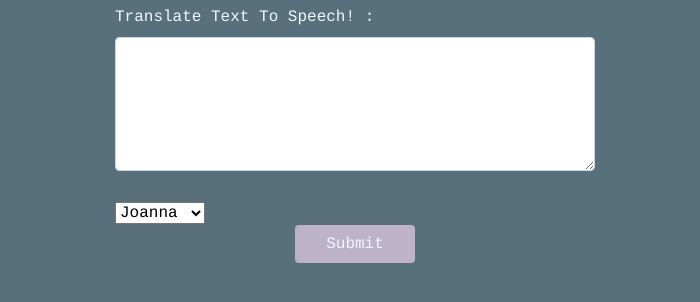
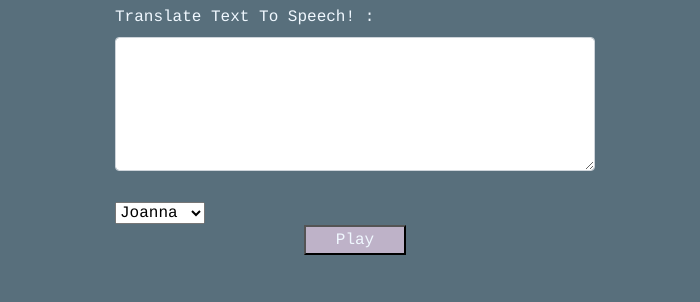
Before and after one commit to Anthonyyee123/RestaurantWebsiteCTEC, a website: page public/aboutus.html in a window 1280 px wide. Shown: the part 686-988 px from the top of the page, without its empty margins (285-985 px from the left). Drawn offline with nearby package versions, Linux system fonts and the light colour scheme; no server answers; a script that the page names is missing.

Commit message:
Update aboutus.html

```diff
--- a/public/aboutus.html
+++ b/public/aboutus.html
@@ -39,7 +39,7 @@
                 </select>
             </div>
             <div style="text-align: center;">
-            <button type="button" class="btn" data-dismiss="modal" id="playbtn" style="background-color:#BEB2C8 ;color: aliceblue ;margin-bottom:100px; padding-right:30px;padding-left:30px;"  >Submit</button>
+            <button id="playbtn" style="background-color:#BEB2C8 ;color: aliceblue ;margin-bottom:100px; padding-right:30px;padding-left:30px;"  >Play</button>
         </div></div>
         </form>
 
```
